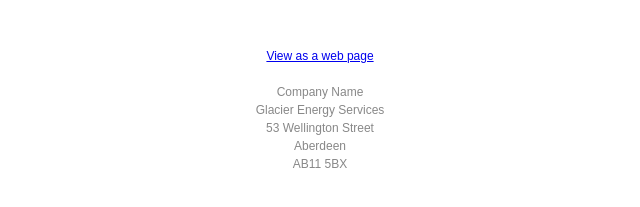
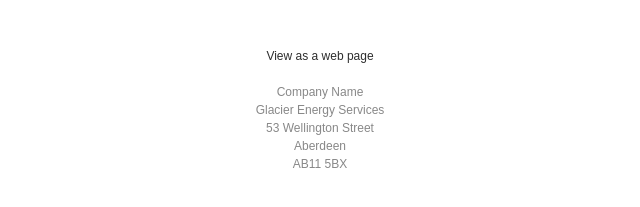
Before and after one commit to GES-WellingtonStreet/Agricultural-1, a plain HTML site: page index.html in a window 1280 px wide. Shown: the part 889-1096 px from the top of the page, 320-960 px from the left. Drawn offline with Linux system fonts and the light colour scheme.

Commit message:
Update index.html

```diff
--- a/index.html
+++ b/index.html
@@ -220,7 +220,7 @@
             <!-- Email Footer : BEGIN -->
             <table align="center" width="600" class="email-container">
             <tr>
-                <td style="padding: 40px 10px;width: 100%;font-size: 12px; font-family: sans-serif; mso-height-rule: exactly; line-height:18px; text-align: center; color: #888888;"><a href="https://ges-wellingtonstreet.github.io/Agricultural-1/">View as a web page</a>
+                <td style="padding: 40px 10px;width: 100%;font-size: 12px; font-family: sans-serif; mso-height-rule: exactly; line-height:18px; text-align: center; color: #888888;"><a style="text-decoration: none; color: #2D2D2D;"href="https://ges-wellingtonstreet.github.io/Agricultural-1/">View as a web page</a>
                 <br>
                 <br>
                 Company Name<br>
```
